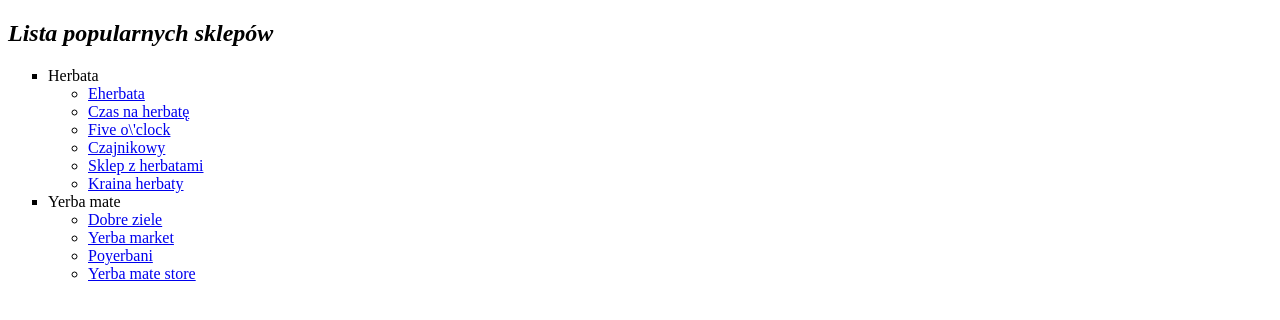
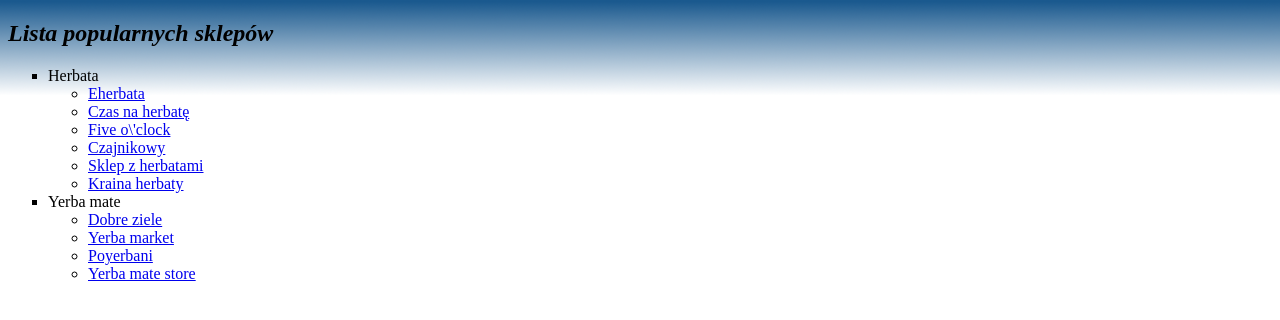
Before and after one commit to Zimniok/PSW, a PHP site: page /lista_sklepow_lista3.html in a window 1280 px wide. Shown: the top 320 px of the page. Run offline with PHP 8.4, Linux system fonts and the light colour scheme.

Commit message:
Lista 3: zadanie 4

```diff
--- a/Lista 1/form.html
+++ b/Lista 1/form.html
@@ -9,6 +9,8 @@
     <meta name="keywords" content="herbata, formularz, ankieta">
     <meta name="description" content="Na tej stronie znajdują się
       formularz.">
+
+    <link rel="stylesheet" href="styles/form.css">
 </head>
 
 <body>
--- a/Lista 1/index.html
+++ b/Lista 1/index.html
@@ -10,6 +10,8 @@
       czarna herbata, biala herbata, rodzaje herbat, informacje">
     <meta name="description" content="Na tej stronie znajdują się
       informacje dotyczące róznych rodzajów herbaty.">
+
+    <link rel="stylesheet" href="styles/index.css">
 </head>
 
 <body>
--- a/Lista 1/lista_sklepow_lista3.html
+++ b/Lista 1/lista_sklepow_lista3.html
@@ -18,6 +18,7 @@
         list-style-type: circle;
       }
     </style>
+    <link rel="stylesheet" href="styles/lista_sklepow_lista3.css">
   </head>
 
   <body>
--- a/Lista 1/styles/akapity_lista3.css
+++ b/Lista 1/styles/akapity_lista3.css
@@ -1,5 +1,6 @@
 body {
   font-size: 1.5em;
+  background: linear-gradient(to top, #ebebeb 50%, #fff 50%) no-repeat;
 }
 
 h1 {
--- /dev/null
+++ b/Lista 1/styles/form.css
@@ -0,0 +1,5 @@
+body {
+  background-image: url("../pliki/background-to-streach.jpg");
+  background-size: 1920px 1080px;
+  background-repeat: no-repeat;
+}
--- /dev/null
+++ b/Lista 1/styles/index.css
@@ -0,0 +1,6 @@
+body {
+  background-image: url("../pliki/matero.png");
+  background-repeat: no-repeat;
+  background-position: right top;
+  background-attachment: fixed;
+}
--- /dev/null
+++ b/Lista 1/styles/lista_sklepow_lista3.css
@@ -0,0 +1,4 @@
+body {
+  background-image: url("../pliki/Tlo_niebieski_gradient.png");
+  background-repeat: repeat-x;
+}
```
Also changed, not shown: Lista 1/pliki/Tlo_niebieski_gradient.png (added), Lista 1/pliki/background-to-streach.jpg (added), Lista 1/pliki/matero.png (added).
